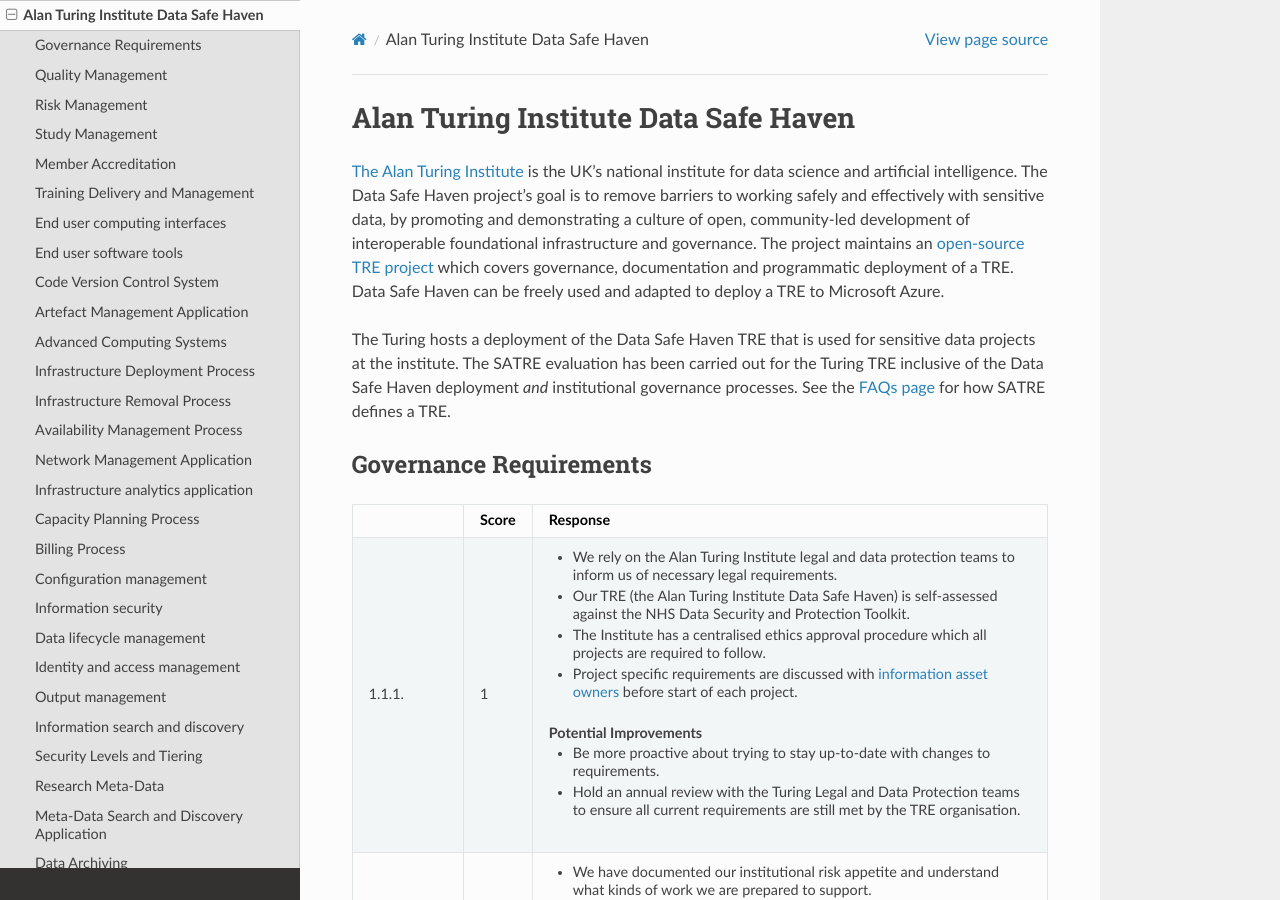
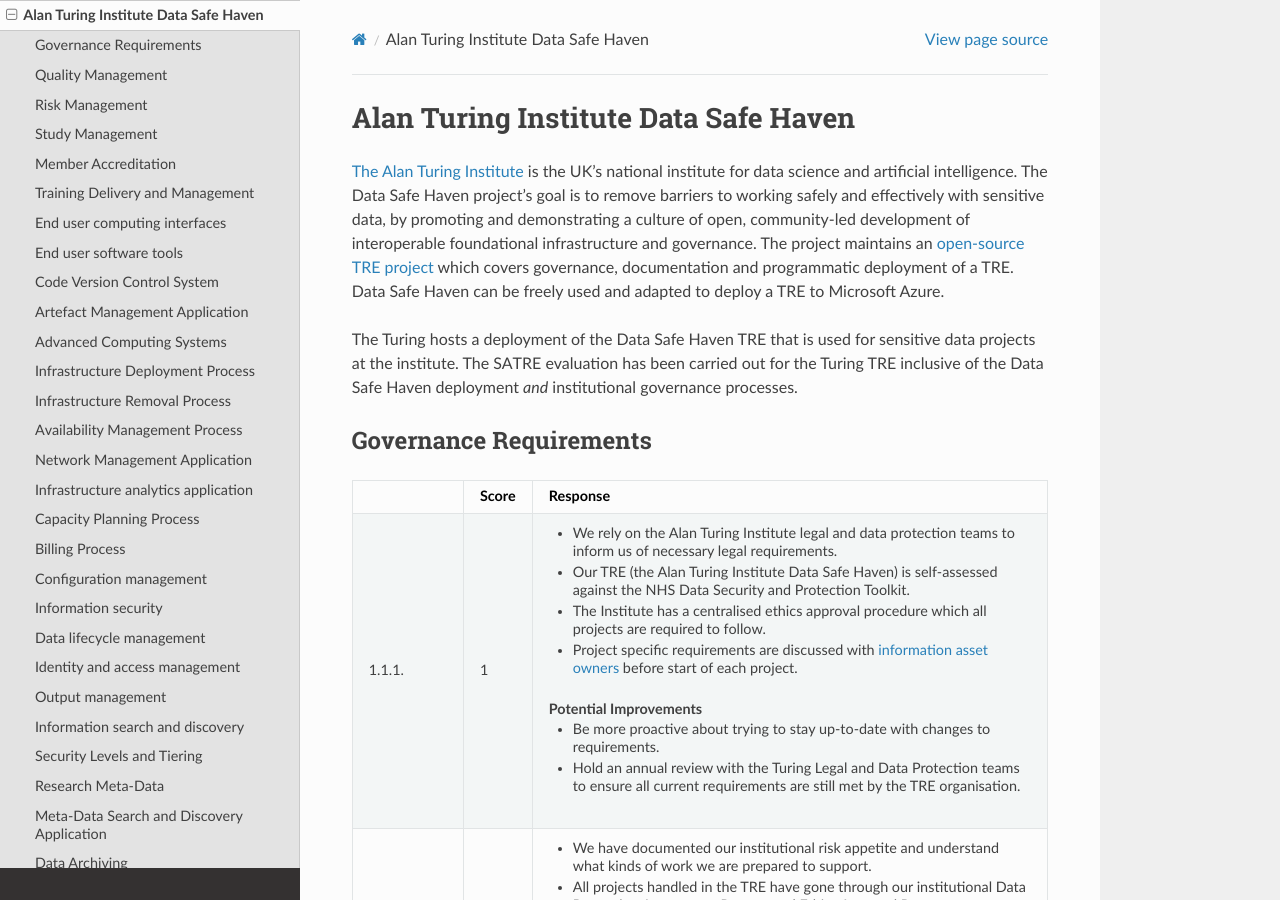
Before and after one commit to sa-tre/satre-specification, a Sphinx documentation site: the page built from docs/source/evaluations/alan_turing_institute.md, in a window 1280 px wide and 900 px high. Built offline with Sphinx 7.4.7 and the Read the Docs theme 2.0.0, drawn with Linux system fonts in a browser that asks for light colours.

Commit message:
Remove link to FAQ

```diff
--- a/docs/source/evaluations/alan_turing_institute.md
+++ b/docs/source/evaluations/alan_turing_institute.md
@@ -9,7 +9,6 @@ Data Safe Haven can be freely used and adapted to deploy a TRE to Microsoft Azur
 
 The Turing hosts a deployment of the Data Safe Haven TRE that is used for sensitive data projects at the institute.
 The SATRE evaluation has been carried out for the Turing TRE inclusive of the Data Safe Haven deployment _and_ institutional governance processes.
-See the {ref}`FAQs page <what_tre>` for how SATRE defines a TRE.
 
 ## Governance Requirements
 
```
